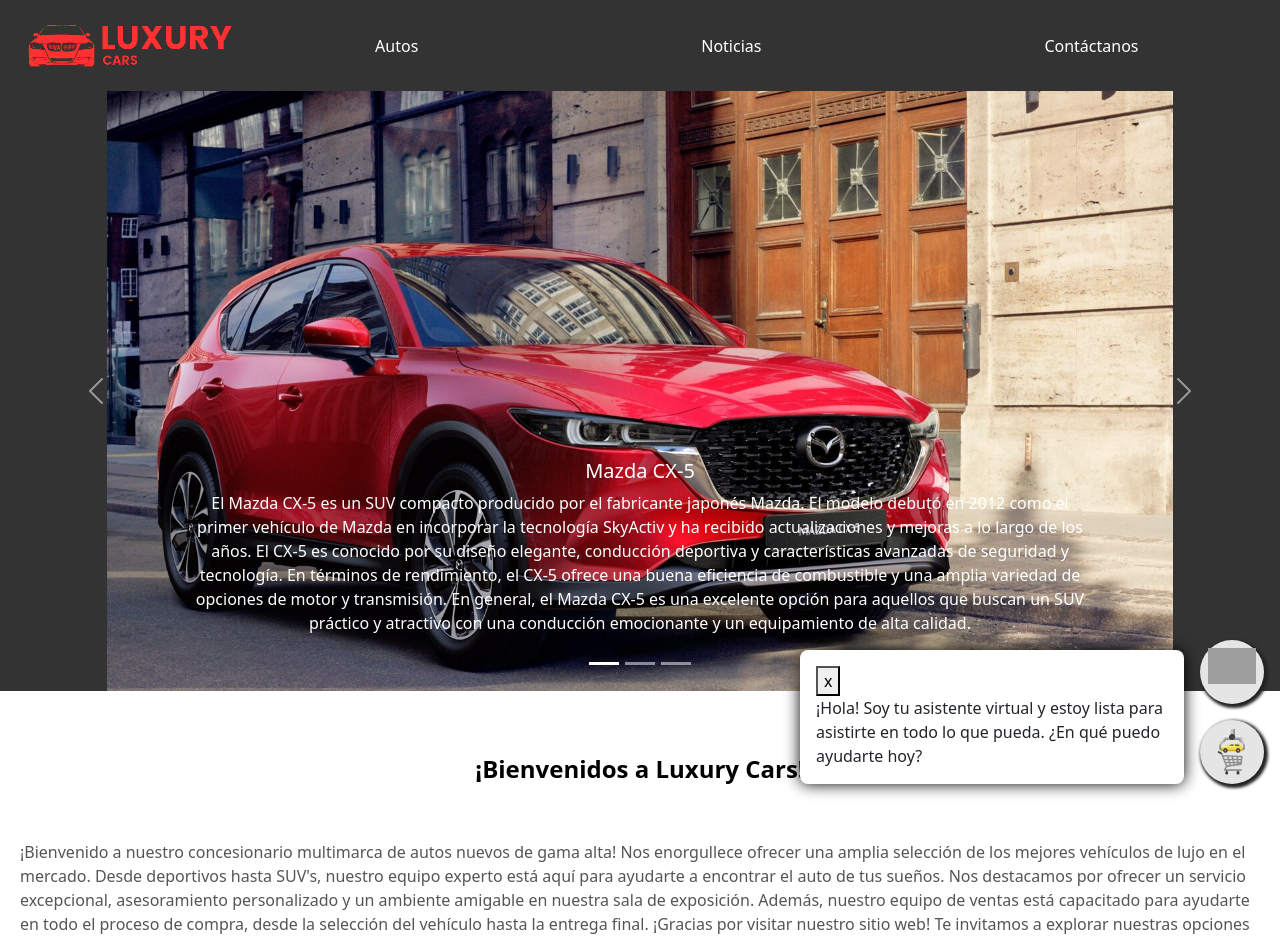
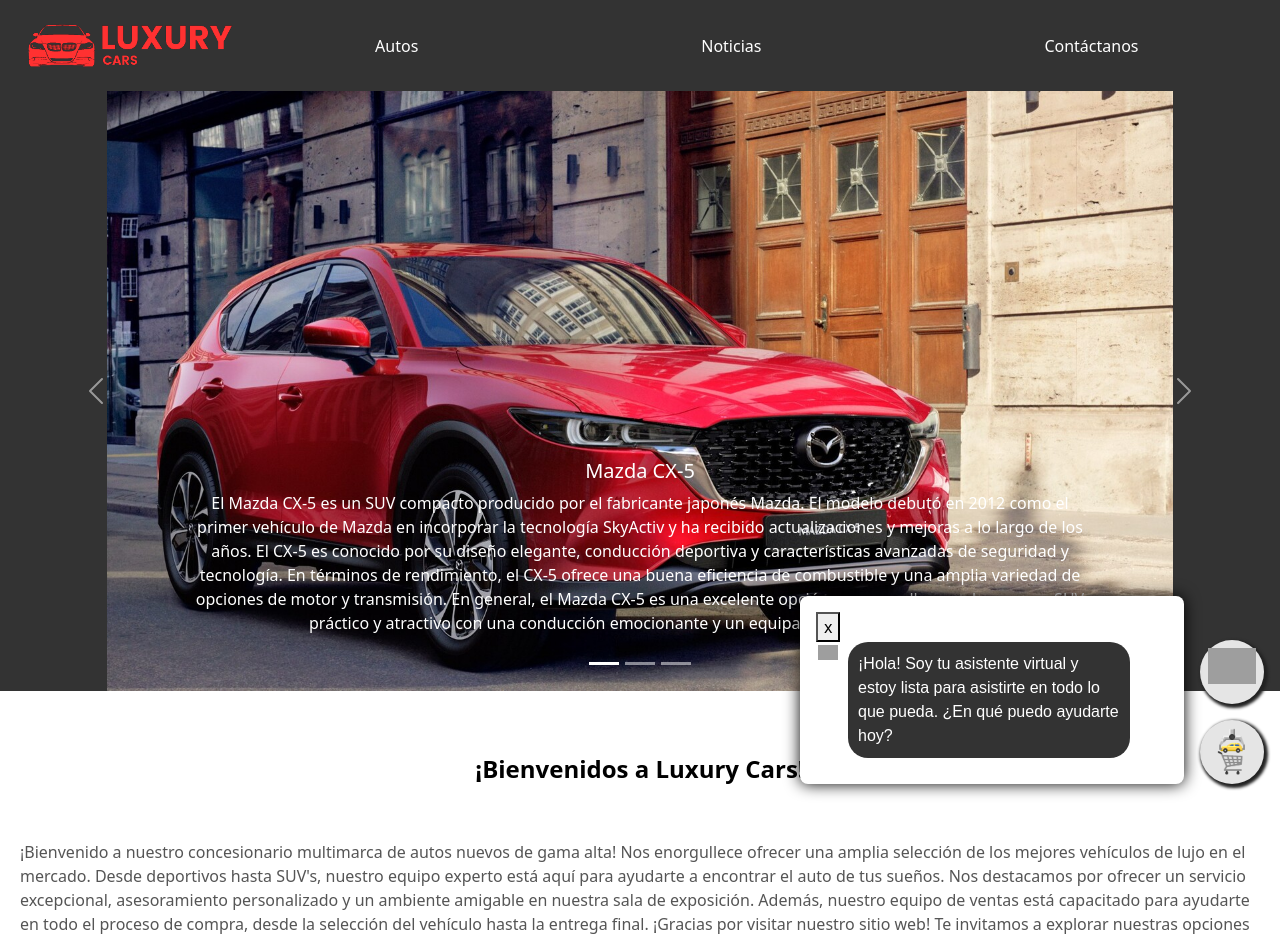
Before and after one commit to MagaliUnigarro/Luxurycars, a PHP site: page / in a window 1280 px wide. Shown: the top 938 px of the page. Run offline with PHP 8.4, Linux system fonts and the light colour scheme; data that the repository does not hold is empty; grey boxes are pictures that could not be loaded.

Commit message:
Fix: chat bot

```diff
--- a/css/chatbot/chat.css
+++ b/css/chatbot/chat.css
@@ -53,3 +53,86 @@
   input[type="submit"]:hover {
     background-color: #3e8e41;
   }
+  #seccion_mensajes {
+    overflow-y: scroll;
+    height: 80%;
+
+      }
+
+      #seccion_mensajes span {
+        display: inline-block;
+        background-color: #FF0000;
+        color: #333333;
+        padding: 10px;
+        border-radius: 20px;
+        margin-bottom: 10px;
+        max-width: 80%;
+        font-family: Arial, sans-serif;
+        position: relative;
+      }
+
+      #seccion_mensajes span.mensaje-usuario {
+        background-color: #fa6740;
+        color: #fff;
+        align-self: flex-end;
+        float: right;
+        clear: both;
+      }
+
+      #seccion_mensajes span.mensaje-robot {
+        background-color: #333;
+        color: #fff;
+        align-self: flex-start;
+        float: left;
+        clear: both;
+        margin-left: 2em;
+        margin-right: 1em;
+      }
+
+      #seccion_mensajes span.mensaje-usuario::before {
+        content: '\f007';
+        font-family: FontAwesome;
+        margin-right: 5px;
+        margin-left: 1em;
+      }
+
+      #seccion_mensajes span.mensaje-robot::before {
+        content: '';
+        background-image: url(/LuxuryCars/img/chatbot.png);
+        background-repeat: no-repeat;
+        background-size: 20px;
+        background-position: left center;
+        display: inline-block;
+        width: 20px;
+        height: 20px;
+        margin-right: 5px;
+        position: absolute;
+        left: -30px;
+
+        transform: translateY(-50%);
+      }
+
+      #seccion_mensajes span.mensaje-usuario::before,
+      #seccion_mensajes span.mensaje-robot::before {
+        display: inline-block;
+        font-size: 14px;
+        font-weight: bold;
+      }
+
+      #seccion_mensajes span button {
+        background-color: #fa6740;
+        color: white;
+        border: none;
+        padding: 8px 16px;
+        text-align: center;
+        text-decoration: none;
+        display: inline-block;
+        font-size: 14px;
+        border-radius: 4px;
+        cursor: pointer;
+        margin-top: 5px;
+      }
+
+      #seccion_mensajes span button:hover {
+        opacity: 0.8;
+      }
--- a/js/chatbot/main.js
+++ b/js/chatbot/main.js
@@ -8,23 +8,41 @@ function inicio() {
   console.log(event.target.nombre.value);
 }
 
-function funcion(respuesta1){
-    document.getElementById("seccion_mensajes").innerHTML += '<span >'+respuesta1+'</span>';
+function funcion(respuesta, pregunta){
+document.getElementById("seccion_mensajes").innerHTML += '<span class="mensaje-usuario">'+pregunta+'</span>';
+document.getElementById("seccion_mensajes").innerHTML += '<span class="mensaje-robot">'+respuesta+'<button onclick="funcion_pregunta()">Tengo otra pregunta</button></span>';
+}
+
+function funcion_pregunta (){
+let idmn = Date.now()
+document.getElementById("seccion_mensajes").innerHTML += '<span class="mensaje-usuario">Tengo otra pregunta</span>';
+document.getElementById("seccion_mensajes").innerHTML += '<span id="'+idmn+'" class="mensaje-robot">Ok, en que mas te puedo ayudar?</span>';
+fetch('chatbot.php')
+.then(response => response.json())
+.then(data => {
+  // hacer algo con los datos, como mostrarlos en la página web
+  document.getElementById(idmn).innerHTML += '<button onclick="funcion(\''+data[0].respuesta+'\',\''+data[0].pregunta+'\')">'+data[0].pregunta+'</button>';
+  document.getElementById(idmn).innerHTML += '<button onclick="funcion(\''+data[1].respuesta+'\',\''+data[1].pregunta+'\')">'+data[1].pregunta+'</button>';
+  document.getElementById(idmn).innerHTML += '<button onclick="funcion(\''+data[2].respuesta+'\',\''+data[2].pregunta+'\')">'+data[2].pregunta+'</button>';
+  document.getElementById(idmn).innerHTML += '<button onclick="funcion(\''+data[3].respuesta+'\',\''+data[3].pregunta+'\')">'+data[3].pregunta+'</button>';
+  document.getElementById(idmn).innerHTML += '<button onclick="funcion(\''+data[4].respuesta+'\',\''+data[4].pregunta+'\')">'+data[4].pregunta+'</button>';
+
+})
+.catch(error => {
+  // manejar cualquier error que ocurra
+  console.log(error);
+});
 }
 
 fetch('chatbot.php')
 .then(response => response.json())
 .then(data => {
   // hacer algo con los datos, como mostrarlos en la página web
-    console.log(data)
-    console.log(data[2])
-    console.log(data[2].pregunta)
-    let respuesta1 = data[0].respuesta
-    document.getElementById("mensaje_inicial").innerHTML += '<button onclick="funcion(\''+respuesta1+'\')">'+data[0].pregunta+'</button>';
-    document.getElementById("mensaje_inicial").innerHTML += '<button onclick="funcion()">'+(data[1].pregunta)+'</button>';
-    document.getElementById("mensaje_inicial").innerHTML += '<button onclick="funcion()">'+(data[2].pregunta)+'</button>';
-    document.getElementById("mensaje_inicial").innerHTML += '<button onclick="funcion()">'+(data[3].pregunta)+'</button>';
-    document.getElementById("mensaje_inicial").innerHTML += '<button onclick="funcion()">'+(data[4].pregunta)+'</button>';
+  document.getElementById("mensaje_inicial").innerHTML += '<button onclick="funcion(\''+data[0].respuesta+'\',\''+data[0].pregunta+'\')">'+data[0].pregunta+'</button>';
+  document.getElementById("mensaje_inicial").innerHTML += '<button onclick="funcion(\''+data[1].respuesta+'\',\''+data[1].pregunta+'\')">'+data[1].pregunta+'</button>';
+  document.getElementById("mensaje_inicial").innerHTML += '<button onclick="funcion(\''+data[2].respuesta+'\',\''+data[2].pregunta+'\')">'+data[2].pregunta+'</button>';
+  document.getElementById("mensaje_inicial").innerHTML += '<button onclick="funcion(\''+data[3].respuesta+'\',\''+data[3].pregunta+'\')">'+data[3].pregunta+'</button>';
+  document.getElementById("mensaje_inicial").innerHTML += '<button onclick="funcion(\''+data[4].respuesta+'\',\''+data[4].pregunta+'\')">'+data[4].pregunta+'</button>';
 
 })
 .catch(error => {
--- a/secciones/chatbot.html
+++ b/secciones/chatbot.html
@@ -1,6 +1,6 @@
 <!--- inicio boton chatbot -->
 <div class="minicart chatbutton" onclick="algoconelchat()">
-  <img src="img/chatbot.png" />
+    <img src="img/chatbot.png">
 </div>
 <!--- fin boton chatbot -->
 
@@ -10,7 +10,7 @@
         <button onclick="algoconelchat()">x</button>
     </div>
     <div id="seccion_mensajes">
-        <span id="mensaje_inicial">¡Hola! Soy tu asistente virtual y estoy lista para asistirte en todo lo que pueda. ¿En qué puedo ayudarte hoy?</span>
+        <span id="mensaje_inicial" class="mensaje-robot">¡Hola! Soy tu asistente virtual y estoy lista para asistirte en todo lo que pueda. ¿En qué puedo ayudarte hoy?</span>
         <!--traer las preguntas de la base de datos - ok
         paso 2: poner las preguntas como opciones dentro del mensaje de bienvenida
     paso 3: asignarle a cada opcion la accion de la respuesta -->
```
Lines whose indentation alone changed are shown as unchanged.
